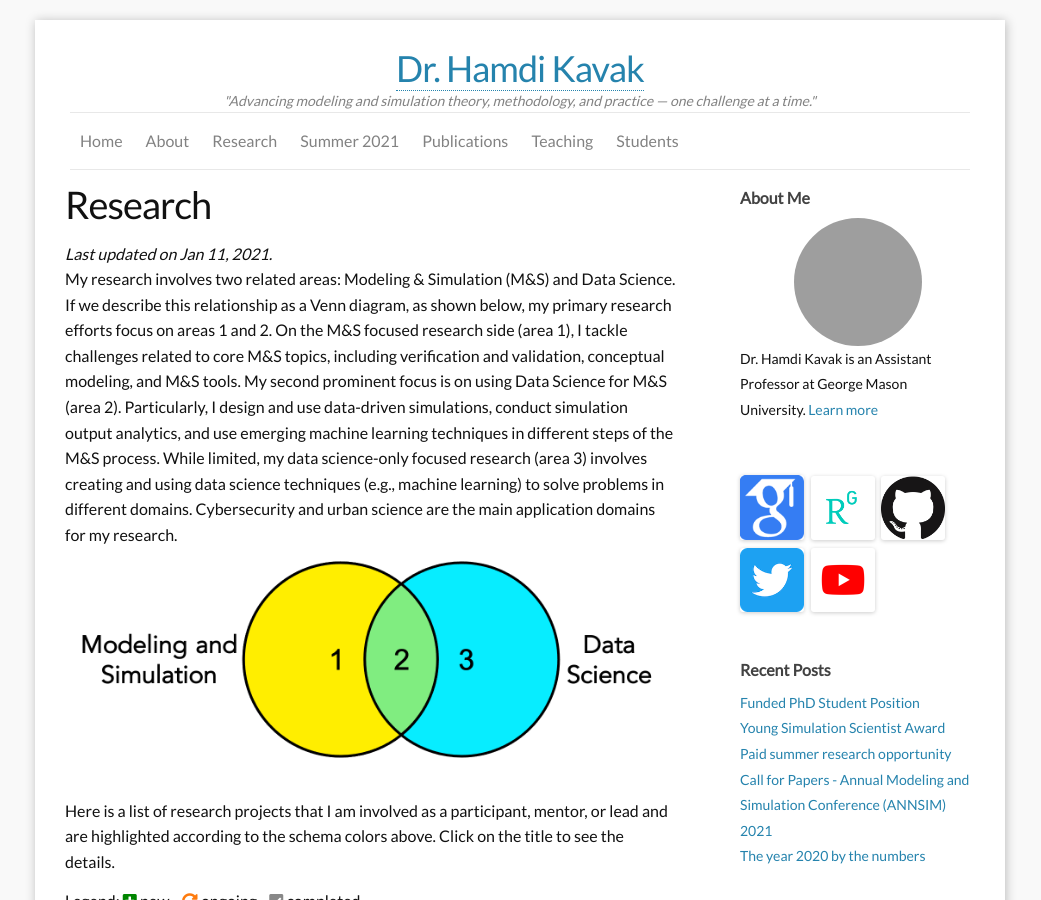
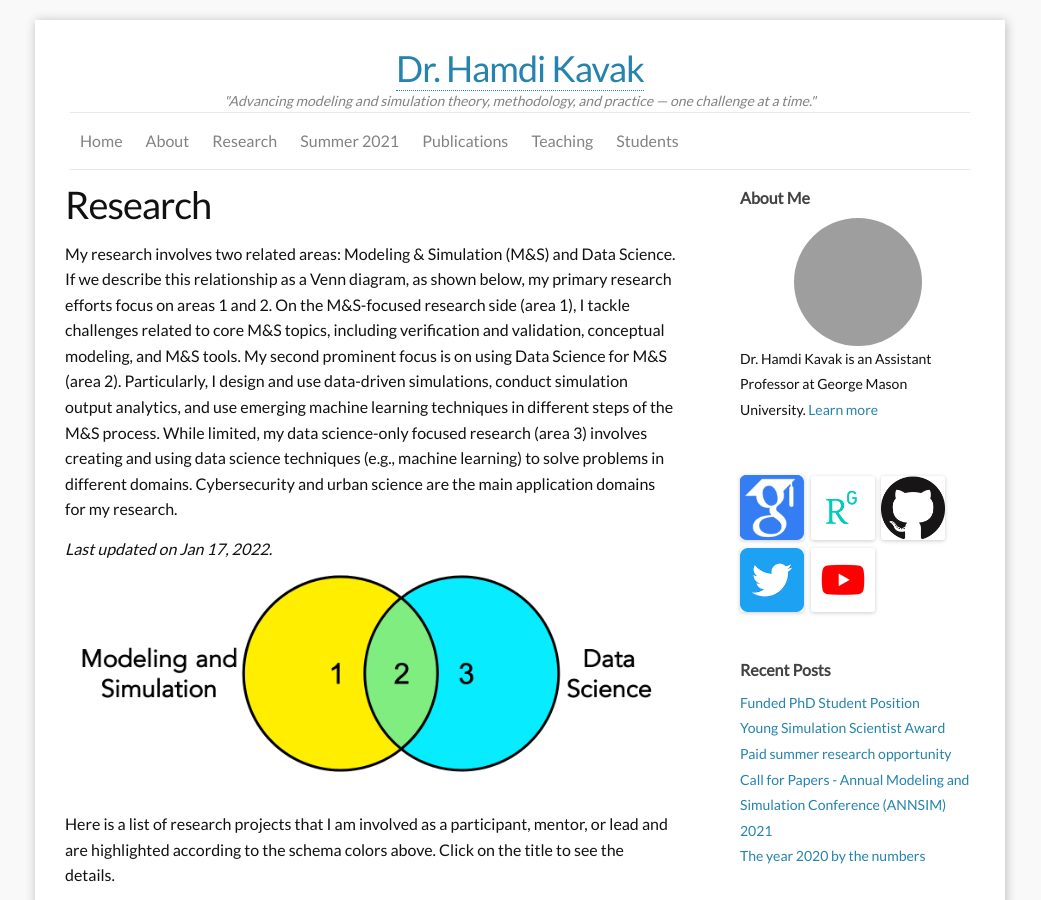
Before and after one commit to hamdikavak/hamdikavak.github.io, a Jekyll site: the page built from c0_research.md, in a window 1280 px wide and 900 px high. Shown: the whole window, without its empty margins (120-1161 px from the left). Built offline with Jekyll 4.4.1, drawn with Linux system fonts in a browser that asks for light colours; nearby versions of some CDN libraries; grey boxes are pictures that could not be loaded.

Commit message:
Single research page

```diff
--- a/c0_research.md
+++ b/c0_research.md
@@ -16,8 +16,10 @@ nav: yes
 }
 </style>
 
-*Last updated on Jan 11, 2021.*
-My research involves two related areas: Modeling & Simulation (M&S) and Data Science. If we describe this relationship as a Venn diagram, as shown below, my primary research efforts focus on areas 1 and 2. On the M&S focused research side (area 1), I tackle challenges related to core M&S topics, including verification and validation, conceptual modeling, and M&S tools. My second prominent focus is on using Data Science for M&S (area 2). Particularly, I design and use data-driven simulations, conduct simulation output analytics, and use emerging machine learning techniques in different steps of the M&S process. While limited, my data science-only focused research (area 3) involves creating and using data science techniques (e.g., machine learning) to solve problems in different domains. Cybersecurity and urban science are the main application domains for my research.
+
+My research involves two related areas: Modeling & Simulation (M&S) and Data Science. If we describe this relationship as a Venn diagram, as shown below, my primary research efforts focus on areas 1 and 2. On the M&S-focused research side (area 1), I tackle challenges related to core M&S topics, including verification and validation, conceptual modeling, and M&S tools. My second prominent focus is on using Data Science for M&S (area 2). Particularly, I design and use data-driven simulations, conduct simulation output analytics, and use emerging machine learning techniques in different steps of the M&S process. While limited, my data science-only focused research (area 3) involves creating and using data science techniques (e.g., machine learning) to solve problems in different domains. Cybersecurity and urban science are the main application domains for my research.
+
+*Last updated on Jan 17, 2022.*
 
 ![M&S and Data Science]({{ site.baseurl }}/images/pages/research_area_small.png)
 
```
Also changed, not shown: research/data-driven-mobility-covid-19.md (added, +49 -0 lines).
